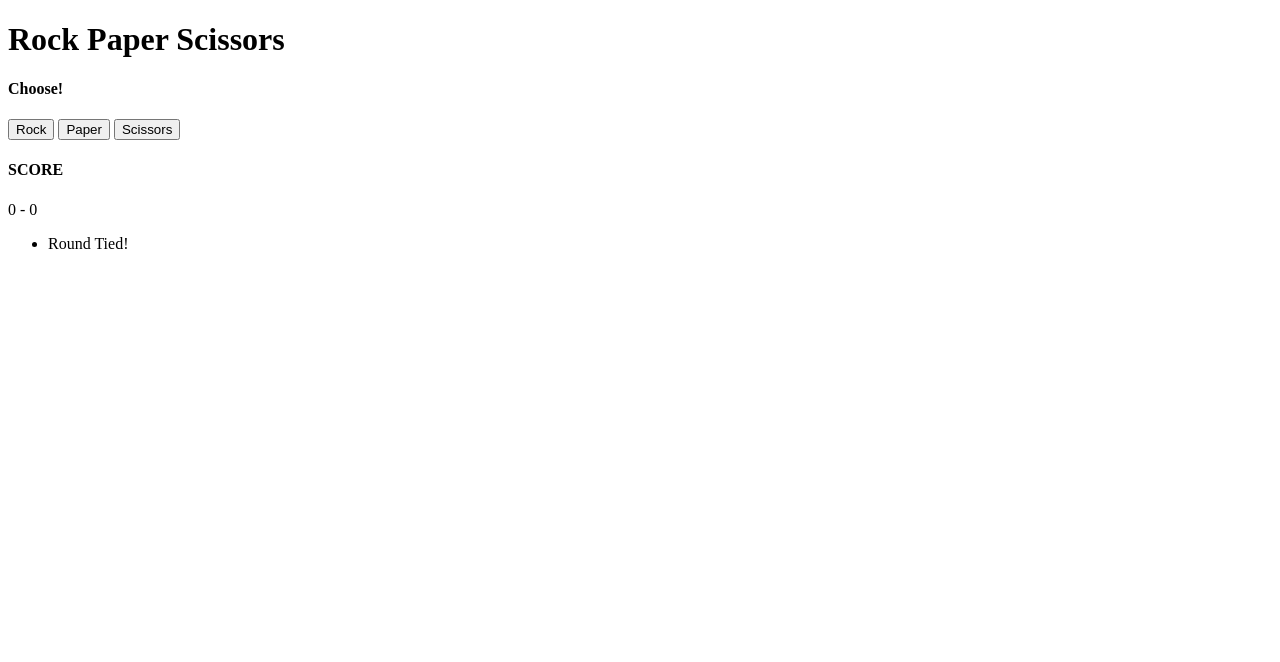
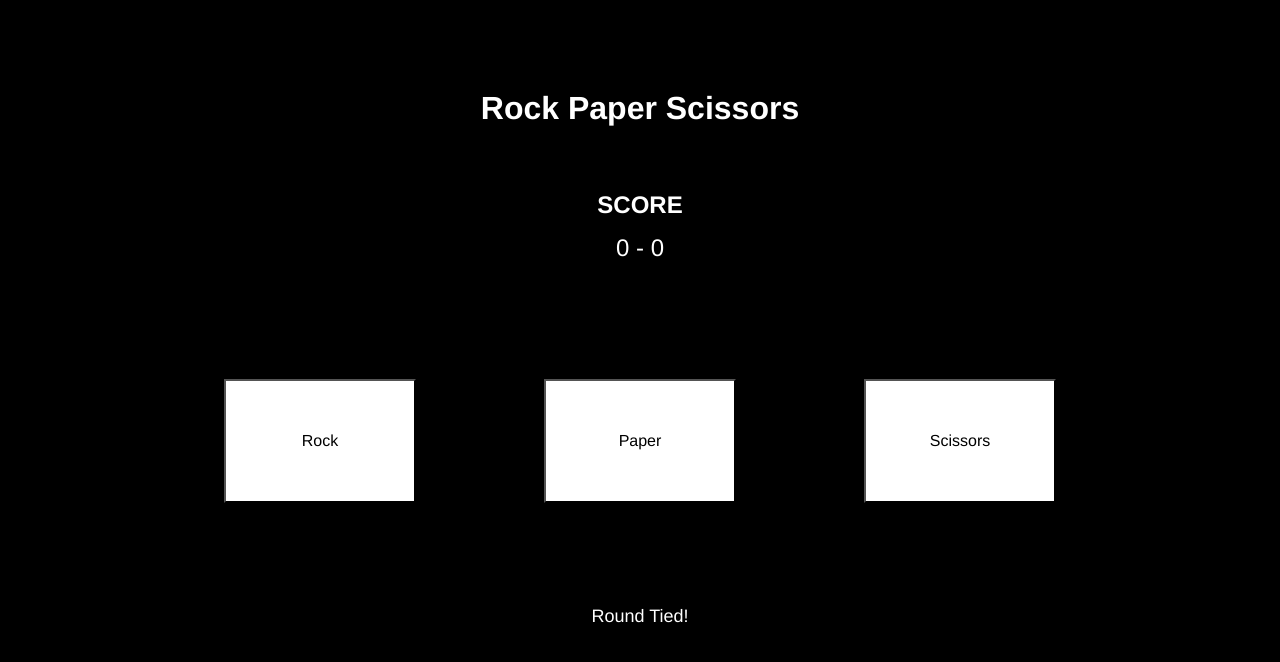
Before and after one commit to ri5hi-kumar/rockPaperScissors, a plain HTML site: page index.html in a window 1280 px wide. Both pictures are taken after a click on the button "Rock". Drawn offline with Linux system fonts and the light colour scheme; a web font is replaced by a local one.

Commit message:
added css and some html and js touchups

```diff
--- a/index.html
+++ b/index.html
@@ -5,27 +5,29 @@
     <meta http-equiv="X-UA-Compatible" content="IE=edge">
     <meta name="viewport" content="width=device-width, initial-scale=1.0">
     <script src="./index.js" defer></script>
+    <link rel="stylesheet" href="./style.css">
     <title>Document</title>
 </head>
 <body>
     <header>
         <h1>Rock Paper Scissors</h1>
     </header>
+
     <main>
-        <h4>Choose!</h4>
-        <div class="container">
-            <button id="rock">Rock</button>
-            <button id="paper">Paper</button>
-            <button id="scissors">Scissors</button>
+        <div class="choose-container">
+            <h4>SCORE</h4>
+                <div class="score"></div>
+            <div class="container">
+                <button id="rock">Rock</button>
+                <button id="paper">Paper</button>
+                <button id="scissors">Scissors</button>
+            </div>
         </div>
 
         <div class="result-container">
-            <h4>SCORE</h4>
-                <div class="score"></div>
-
-
-            <ul class="round-history"></ul>
+            <div class="round-history"></ul>
         </div>
     </main>
+
 </body>
 </html>
--- a/index.js
+++ b/index.js
@@ -19,31 +19,26 @@ const getComputerChoice = () => {
 
 // plays one round of the game
 const playRound = (user, comp) => {
-    let roundResult = document.createElement('li');
+    let roundResult;
     let ans;
 
     if (user === comp) {
-        roundResult.innerText = 'Round Tied!';
+        roundResult = 'Round Tied!';
         ans = -1;
     }
     else if((user === 'rock' && comp === 'scissors') || (user === 'scissors' && comp === 'paper') || (user === 'paper' && comp === 'rock')){
-        roundResult.innerText = `You Won this round! ${user} beats ${comp}`;
+        roundResult = `You Won this round! ${user} beats ${comp}`;
         ans = 1;
     }
     else{
-        roundResult.innerText = `You Lost this round! ${comp} beats ${user}`;
+        roundResult = `You Lost this round! ${comp} beats ${user}`;
         ans = 0;
     }
 
-    history.append(roundResult);
+    history.innerText = roundResult;
     return ans;
 
 }
-
-function refresh() {
-
-}
-
 
 
 // The following code adds events
@@ -55,27 +50,35 @@ const buttons = document.querySelectorAll('button');
 const history = document.querySelector('.round-history');
 const score = document.querySelector('.score');
 
+const result = document.createElement('div');
+result.classList.add('final-result');
+
+history.innerText = "";
+result.innerText = "";
+
 score.innerText = `${userScore} - ${compScore}`;
 
 
 for(let button of buttons){
     button.addEventListener('click', function(e) {
+
+        result.innerText = "";
+
         let userChoice = this.innerText.toLowerCase();
         let compChoice = getComputerChoice();
         count++;
-        let result = playRound(userChoice, compChoice);
+        let roundResult = playRound(userChoice, compChoice);
 
-        if(result === 1){
+        if(roundResult === 1){
             userScore++;
         }
-        else if(result === 0){
+        else if(roundResult === 0){
             compScore++;
         }
 
         score.innerText = `${userScore} - ${compScore}`;
 
         if(count === 5){
-            const result = document.createElement('div');
 
             if(userScore === compScore){
                 result.innerText = "GAME TIDED!!";
@@ -91,9 +94,6 @@ for(let button of buttons){
             count = 0;
             userScore = 0;
             compScore = 0;
-            setTimeout(function () {
-                location.reload()
-            }, 800);
         }
     });
 }
--- /dev/null
+++ b/style.css
@@ -0,0 +1,62 @@
+@font-face {
+    font-family: Arvo;
+    font-style: normal;
+    src: url(https://fonts.gstatic.com/s/arvo/v14/tDbD2oWUg0MKqScQ7Q.woff2)
+      format("woff2");
+    unicode-range: U+0000-00FF, U+0131, U+0152-0153, U+02BB-02BC, U+02C6, U+02DA,
+      U+02DC, U+2000-206F, U+2074, U+20AC, U+2122, U+2191, U+2193, U+2212, U+2215,
+      U+FEFF, U+FFFD;
+}
+
+
+*{
+    margin: 0;
+    box-sizing: border-box;
+    /* font-family: 'Andalé Mono', 'Monospace'; */
+    font-family: Arvo, Helvetica, sans-serif;
+    background-color: black;
+    color: white;
+
+}
+
+h1{
+    text-align: center;
+    padding-top: 5%;
+    margin: 2%;
+}
+
+.container{
+    display: flex;
+    justify-content:center;;
+    gap: 10%;
+}
+
+button{
+    background-color:white;
+    color: black;
+    font-size: medium;
+    box-shadow: inset;
+    width: 15%;
+    padding: 4% 2%;
+    margin: 8% 0;
+}
+
+.choose-container{
+    text-align: center;
+    padding-top: 3%;
+    display: flex;
+    font-size:x-large;
+    flex-direction: column;
+    gap: 15px;
+}
+
+.round-history{
+    text-align: center;
+    font-size: large;
+}
+
+.final-result{
+    text-align: center;
+    font-size: x-large;
+    padding: 3% 2%;
+}
```
